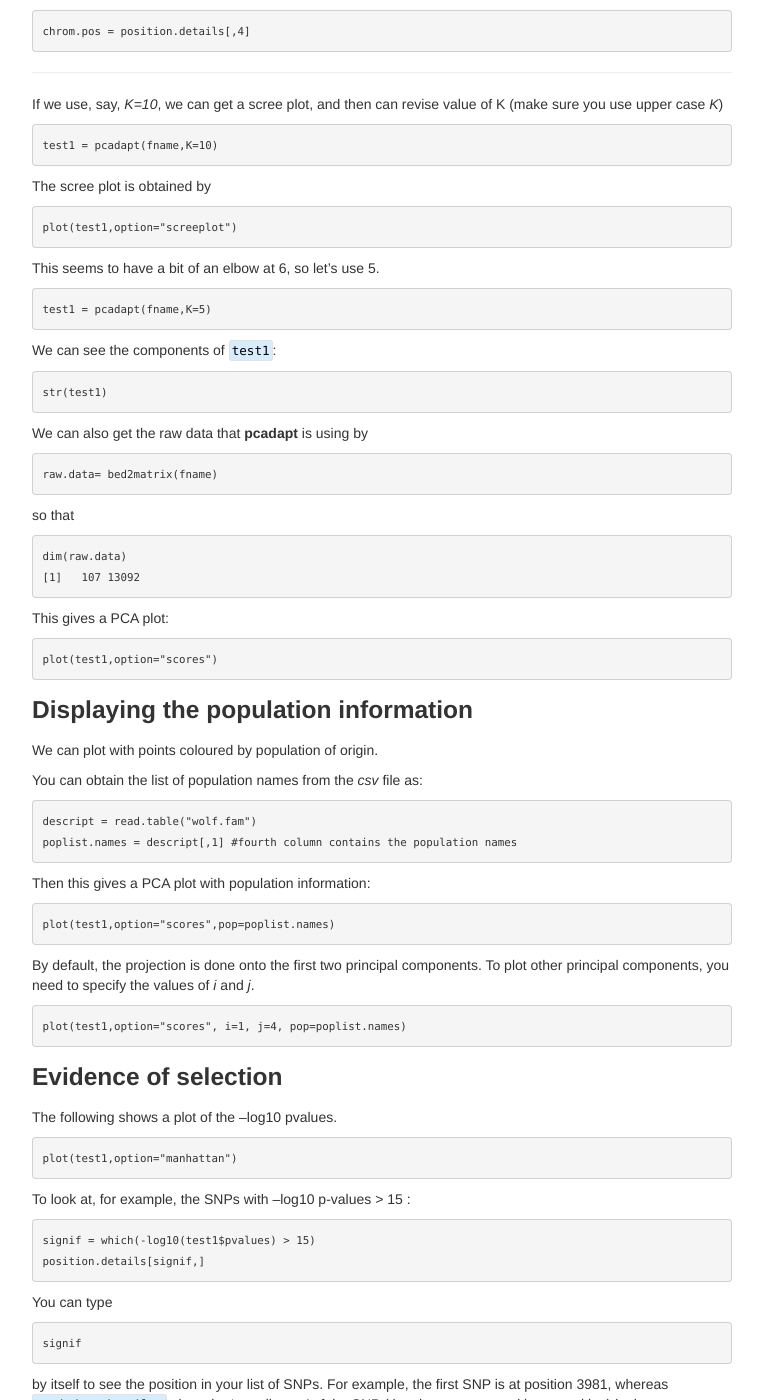
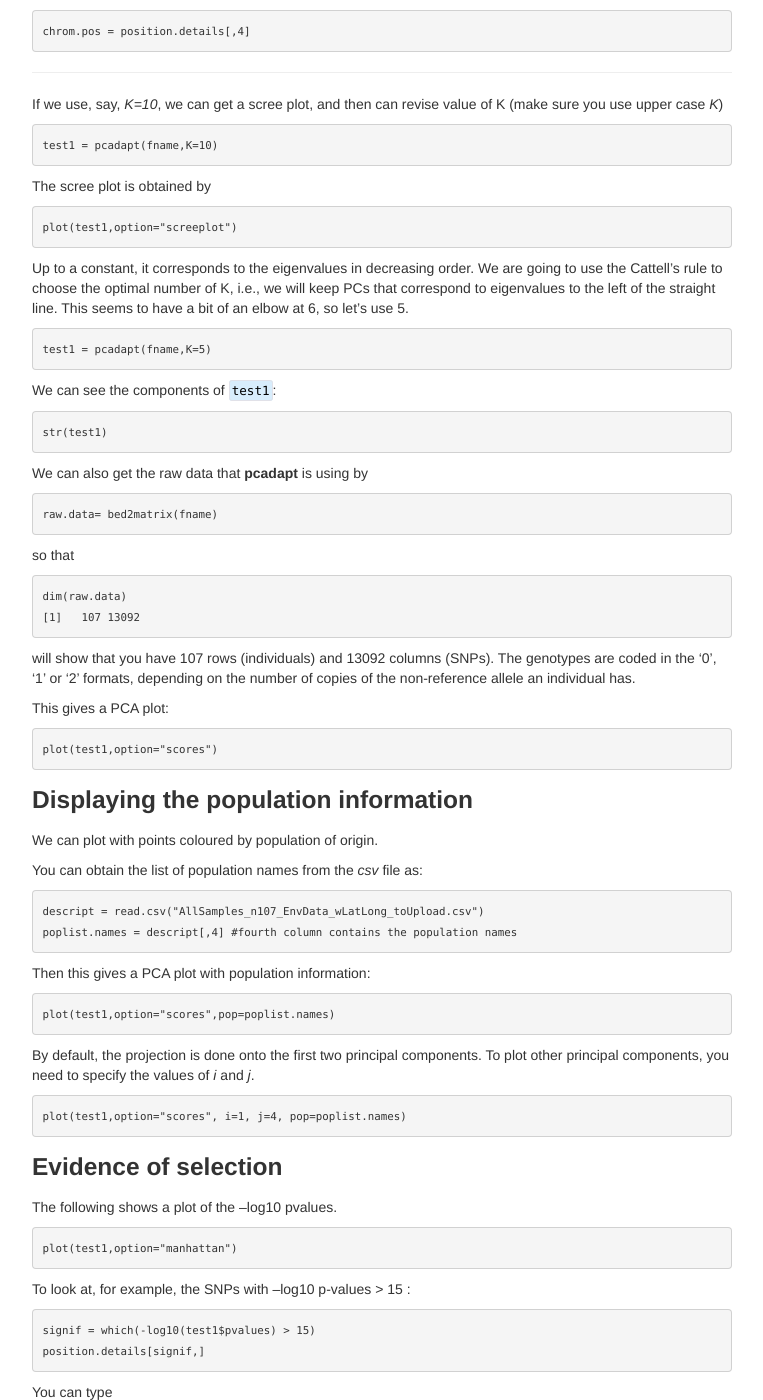
Before and after one commit to ritarasteiro/FieldCourse, a Jekyll site: the page built from pages/PCAdapt_practical.md, in a window 1280 px wide and 1400 px high, scrolled down 2774 px. Shown: the whole window, without its empty margins (258-1021 px from the left). Built offline with Jekyll 4.4.1, drawn with Linux system fonts in a browser that asks for light colours; some of the changed text lies outside the part shown.

Commit message:
Update PCAdapt_practical.md

````diff
--- a/pages/PCAdapt_practical.md
+++ b/pages/PCAdapt_practical.md
@@ -137,7 +137,8 @@ The scree plot is obtained by
 ```R
 plot(test1,option="screeplot")
 ```
-This seems to have a bit of an elbow at 6, so let’s use 5.
+
+Up to a constant, it corresponds to the eigenvalues in decreasing order. We are going to use the Cattell’s rule to choose the optimal number of K, i.e., we will keep PCs that correspond to eigenvalues to the left of the straight line. This seems to have a bit of an elbow at 6, so let’s use 5.
 
 ```R
 test1 = pcadapt(fname,K=5)
@@ -155,6 +156,8 @@ so that
 dim(raw.data)
 [1]   107 13092
 ```
+will show that you have 107 rows (individuals) and 13092 columns (SNPs). The genotypes are coded in the ‘0’, ‘1’ or ‘2’ formats, depending on the number of copies of the non-reference allele an individual has.
+
 This gives a PCA plot:
 ```R
 plot(test1,option="scores")
@@ -166,8 +169,8 @@ We can plot with points coloured by population of origin.
 
 You can obtain the list of population names from the *csv* file as:
 ```R
-descript = read.table("wolf.fam")
-poplist.names = descript[,1] #fourth column contains the population names
+descript = read.csv("AllSamples_n107_EnvData_wLatLong_toUpload.csv")
+poplist.names = descript[,4] #fourth column contains the population names
 ```
 Then this gives a PCA plot with population information:
 ```R
@@ -237,6 +240,19 @@ For example:
 
 <br/>
 
+### Choosing a p-value cutoff
+
+In the example above we arbitrarily chose –log10 p-values > 15 as a cutoff.
+There are several methods to choose a cutoff more formally for outlier detection. Below is the Bonferroni correction, which is more conservative:
+```R
+padj <- p.adjust(test1$pvalues,method="bonferroni")
+alpha <- 0.01 #significance level
+outliers <- which(padj < alpha)
+length(outliers)
+position.details[outliers,]
+get.pc(test1,outliers)
+```
+
 ### Back
 
 Back to [pcadapt](./PCadapt.md).
````
